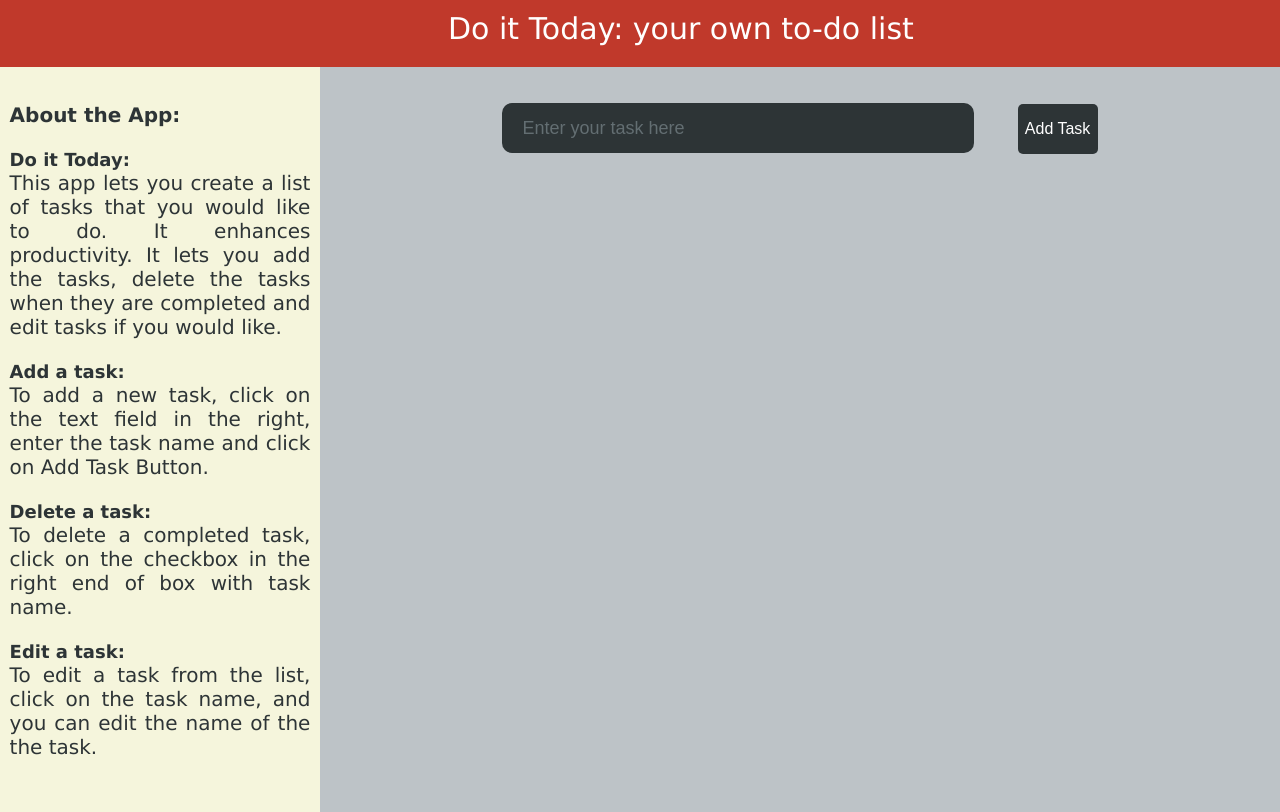
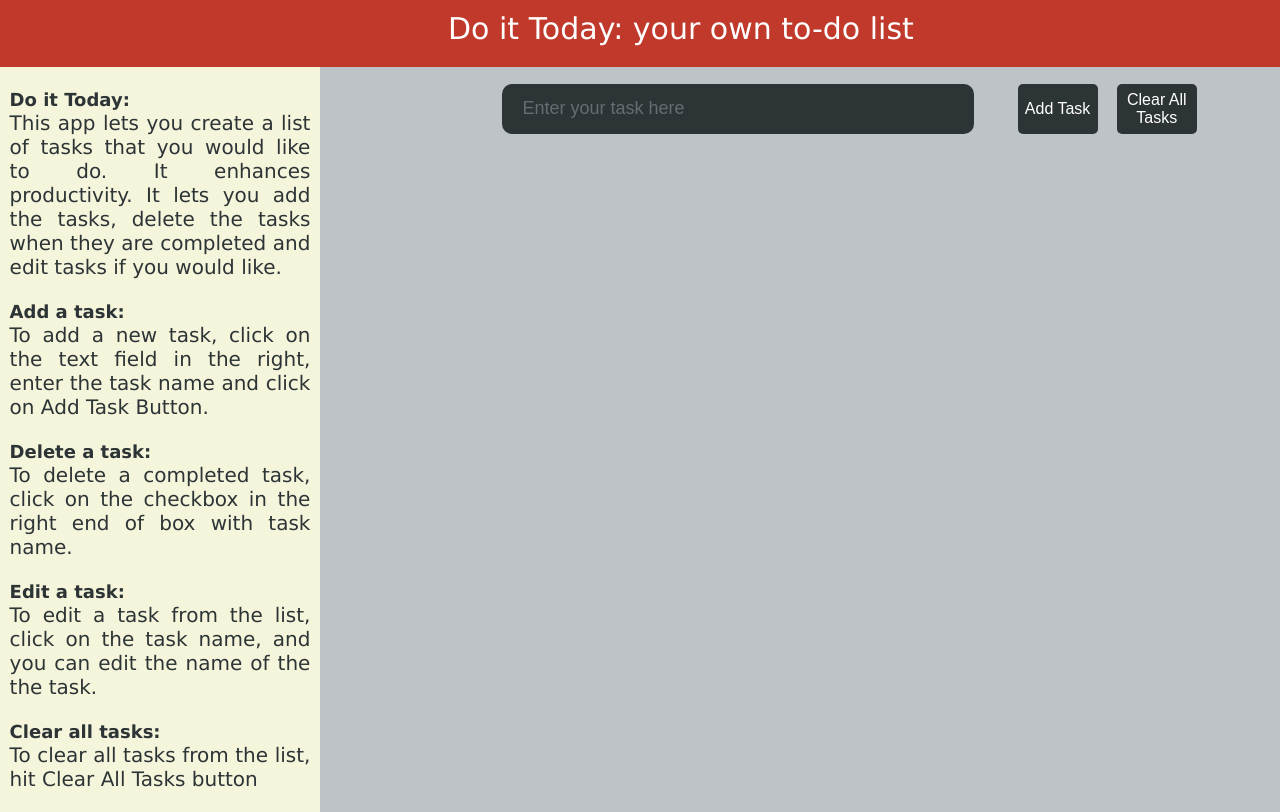
Before and after one commit to RohitKeswani/todolist, a React (Create React App) app: page / in a window 1280 px wide. Built offline with nearby package versions, Linux system fonts and the light colour scheme; the HTML template or start-up script is replaced by a standard one.

Commit message:
Added clear all tasks functionality

```diff
--- a/src/App.css
+++ b/src/App.css
@@ -12,7 +12,6 @@ body{
 
 #to-do-form {
   padding-left: 10%;
-  margin: 2% auto;
 }
 
 #to-do-form input{
@@ -47,3 +46,9 @@ body{
   cursor: pointer;
   font-size: medium;
 }
+
+#clear-button{
+   margin-left: 2%;
+   margin-top: 1.8%;
+   position: absolute;
+}
--- a/src/App.js
+++ b/src/App.js
@@ -19,6 +19,17 @@ class App extends React.Component {
     this.addItem = this.addItem.bind(this);
     this.deleteItem = this.deleteItem.bind(this);
     this.setUpdate = this.setUpdate.bind(this);
+    this.deleteAll = this.deleteAll.bind(this);
+  }
+
+  deleteAll(){
+    this.setState({
+      items:[],
+      currentItem:{
+        text:'',
+        key:''
+      }
+    })
   }
 
   handleInput(e){
@@ -77,6 +88,7 @@ class App extends React.Component {
             <input type ="text" placeholder ="Enter your task here" value={this.state.currentItem.text}
             onChange={this.handleInput}/>
             <button type ="submit">Add Task</button>
+            <button id="clear-button" onClick={this.deleteAll}>Clear All Tasks</button>
           </form>
         </header>
         <ListItems items = {this.state.items} deleteItem={this.deleteItem} setUpdate={this.setUpdate}></ListItems>
--- a/src/SideBar.css
+++ b/src/SideBar.css
@@ -12,10 +12,6 @@
     font-weight: bold;
 }
 
-#sidebar-content{
-    padding-top: 5%;
-}
-
 .sidebar p{
     color: #2d3436;
     font-family: Verdana, Geneva, Tahoma, sans-serif;
--- a/src/SideBar.js
+++ b/src/SideBar.js
@@ -7,14 +7,15 @@ class SideBar extends React.Component{
         const step1 = "To add a new task, click on the text field in the right, enter the task name and click on Add Task Button.";
         const step2 = "To delete a completed task, click on the checkbox in the right end of box with task name.";
         const step3 = "To edit a task from the list, click on the task name, and you can edit the name of the the task."
+        const step4 = "To clear all tasks from the list, hit Clear All Tasks button";
         return(
             <div className="sidebar">
                 <div id="sidebar-content">
-                    <p className="heading">About the App:</p>
                     <p><span className="heading">Do it Today:</span> <br/>{about}</p>
                     <p><span className="heading">Add a task:</span> <br/> {step1}</p>
                     <p><span className="heading">Delete a task:</span> <br/> {step2}</p>
                     <p><span className="heading">Edit a task:</span> <br/> {step3}</p>
+                    <p><span className="heading">Clear all tasks:</span> <br/> {step4}</p>
                 </div>
             </div>
         );
```
